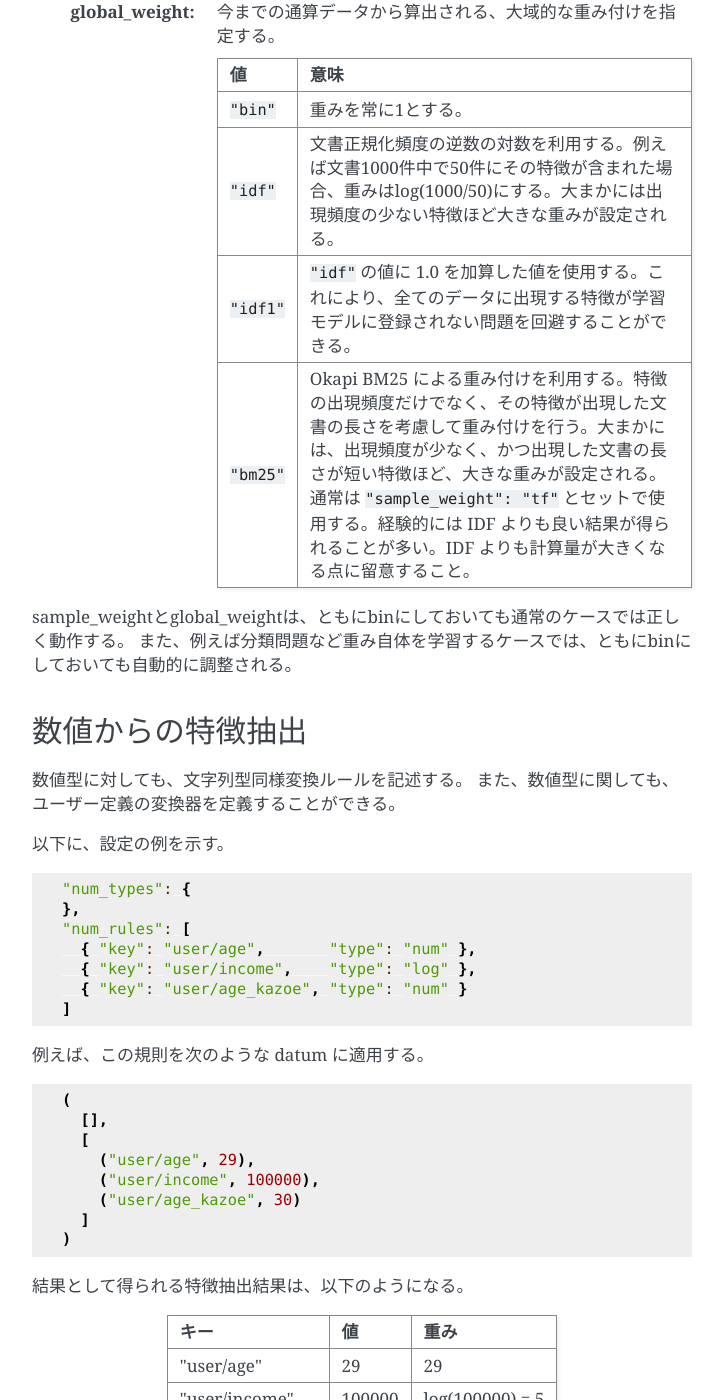
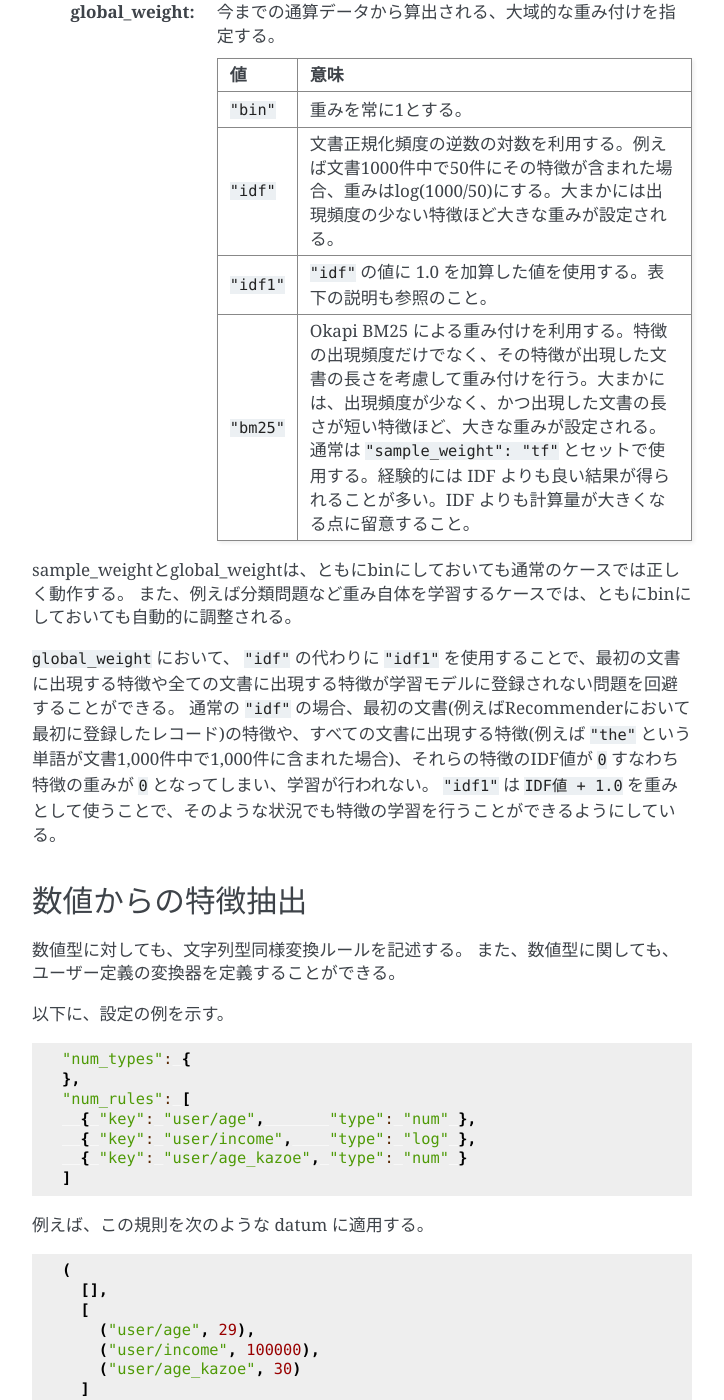
Before and after one commit to jubatus/website, a Sphinx documentation site: the page built from source/ja/fv_convert.rst, in a window 1280 px wide and 1400 px high, scrolled down 13001 px. Shown: the whole window, without its empty margins (388-1112 px from the left). Built offline with Sphinx 7.4.7, drawn with Linux system fonts in a browser that asks for light colours; the version number could not be read and is left out.

Commit message:
update idf-1 description

```diff
--- a/source/en/fv_convert.rst
+++ b/source/en/fv_convert.rst
@@ -473,13 +473,16 @@ In concrete, the weight is the product of these two weights.
     ============= =====================
     ``"bin"``     global_weight is 1 for all features.
     ``"idf"``     global_weight is the inverse of logarithm of normalized document frequency. It is called Inverse Document Frequency. For example, if a feature is included in 50 documents of all 1000 documents, its global_weight is log(1000/50). Roughly speaking, the less a feature frequently appears, the greater its idf is.
-    ``"idf1"``    global_weight is calculated by ``"idf"`` value + 1.0.  This workarouds the problem that features that appear in all data will not be added to the model.
+    ``"idf1"``    global_weight is calculated by ``"idf"`` value + 1.0.  See the description under the table for details.
     ``"bm25"``    global_weight is calculated by Okapi BM25 method. In addition to the feature frequency, BM25 uses the length of the document that the feature appears. Roughly speaking, the less feature frequently appears and the short the length of the document the feature is in, the greater its weight is. Generally used in combination with ``"sample_weight": "tf"``. It is empirically known that BM25 weighting is better than IDF.  Note that calculation cost is higher than IDF.
     ============= =====================
 
 In most of machine learning tasks, it works well even if we use "bin" in both sample_weight and global_weight.
 In some kind of tasks, in which weight itself is trained, weight are adjusted automatically even if we set "bin" in sample_weight and global_weight. Classification is an example of such a task.
 
+By using ``"idf1"`` instead of ``"idf"`` in ``global_weight``, you can workaroud the problem that features in the first document or features that appear in all documents are not added to the model.
+When ``"idf"`` is used, IDF value of features of the first document (e.g., the first record registered to Recommender) or features that appear in all documents (e.g., a feature ``"the"`` appear in 1,000 out of 1,000 documents) become ``0``; this makes the weight of the feature to become ``0``, causing the feature not be trained to the model.
+``"idf1"`` uses ``IDF value + 1.0`` as a weight value to train features in such situations.
 
 Feature Extraction from Numbers
 -------------------------------
--- a/source/ja/fv_convert.rst
+++ b/source/ja/fv_convert.rst
@@ -543,13 +543,16 @@ string_filter_rulesなどと同様、複数の規則を羅列する。
     ============= =====================
     ``"bin"``     重みを常に1とする。
     ``"idf"``     文書正規化頻度の逆数の対数を利用する。例えば文書1000件中で50件にその特徴が含まれた場合、重みはlog(1000/50)にする。大まかには出現頻度の少ない特徴ほど大きな重みが設定される。
-    ``"idf1"``    ``"idf"`` の値に 1.0 を加算した値を使用する。これにより、全てのデータに出現する特徴が学習モデルに登録されない問題を回避することができる。
+    ``"idf1"``    ``"idf"`` の値に 1.0 を加算した値を使用する。表下の説明も参照のこと。
     ``"bm25"``    Okapi BM25 による重み付けを利用する。特徴の出現頻度だけでなく、その特徴が出現した文書の長さを考慮して重み付けを行う。大まかには、出現頻度が少なく、かつ出現した文書の長さが短い特徴ほど、大きな重みが設定される。通常は ``"sample_weight": "tf"`` とセットで使用する。経験的には IDF よりも良い結果が得られることが多い。IDF よりも計算量が大きくなる点に留意すること。
     ============= =====================
 
 sample_weightとglobal_weightは、ともにbinにしておいても通常のケースでは正しく動作する。
 また、例えば分類問題など重み自体を学習するケースでは、ともにbinにしておいても自動的に調整される。
 
+``global_weight`` において、 ``"idf"`` の代わりに ``"idf1"`` を使用することで、最初の文書に出現する特徴や全ての文書に出現する特徴が学習モデルに登録されない問題を回避することができる。
+通常の ``"idf"`` の場合、最初の文書(例えばRecommenderにおいて最初に登録したレコード)の特徴や、すべての文書に出現する特徴(例えば ``"the"`` という単語が文書1,000件中で1,000件に含まれた場合)、それらの特徴のIDF値が ``0`` すなわち特徴の重みが ``0`` となってしまい、学習が行われない。
+``"idf1"`` は ``IDF値 + 1.0`` を重みとして使うことで、そのような状況でも特徴の学習を行うことができるようにしている。
 
 数値からの特徴抽出
 -------------------------------
```
